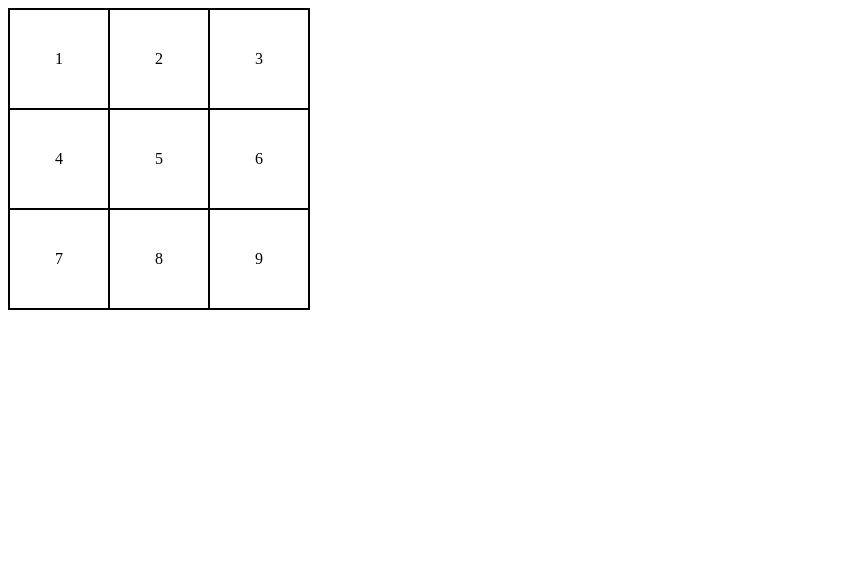
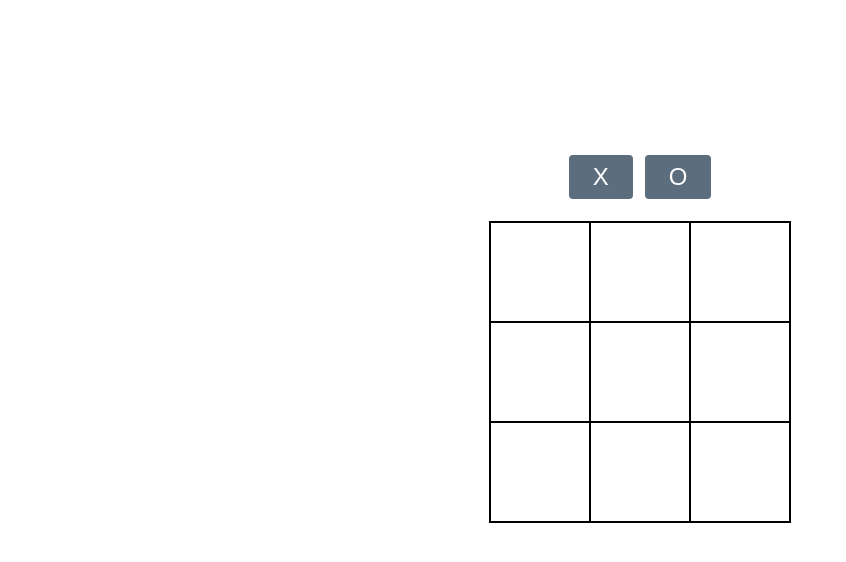
Before and after one commit to Simtudy-Frontend/react-tic-tac-toe, a React app in the folder jjanmo/: page / in a window 1280 px wide. Shown: the top 562 px of the page, without its empty margins (0-846 px from the left). Built offline with nearby package versions, Linux system fonts and the light colour scheme.

Commit message:
feat: 더미 데이터 및 타입 추가와 보드 스타일 구현

```diff
--- a/jjanmo/src/App.tsx
+++ b/jjanmo/src/App.tsx
@@ -1,7 +1,52 @@
 import Board from '@/components/Board'
+import { BoardData } from './types'
+import styled from 'styled-components'
+
+const boardData: BoardData = Array.from({ length: 3 }, (_, i) =>
+  Array.from({ length: 3 }, (_, j) => ({ row: i, col: j, value: '' }))
+)
 
 const App = () => {
-  return <Board />
+  return (
+    <Container>
+      <ButtonContainer>
+        <Button>X</Button>
+        <Button>O</Button>
+      </ButtonContainer>
+      <Board data={boardData} />
+    </Container>
+  )
 }
 
 export default App
+
+const Container = styled.div`
+  width: 100%;
+  height: 80vh;
+  display: flex;
+  flex-direction: column;
+  justify-content: center;
+  align-items: center;
+`
+const ButtonContainer = styled.div`
+  width: 100%;
+  margin: 16px;
+  display: flex;
+  justify-content: center;
+`
+const Button = styled.button`
+  padding: 8px 24px;
+  margin: 6px;
+  border: none;
+  border-radius: 4px;
+  outline: none;
+  cursor: pointer;
+  opacity: 0.8;
+  font-size: 24px;
+  background-color: rgba(52, 73, 94, 1);
+  color: white;
+  &:hover {
+    opacity: 1;
+    transition: 1s;
+  }
+`
--- a/jjanmo/src/components/Board.tsx
+++ b/jjanmo/src/components/Board.tsx
@@ -1,18 +1,15 @@
 import styled from 'styled-components'
 import Cell from '@/components/Cell'
+import { BoardData } from '@/types'
 
-const gridData = [
-  [1, 2, 3],
-  [4, 5, 6],
-  [7, 8, 9],
-]
+interface Props {
+  data: BoardData
+}
 
-const Board = () => {
+const Board = ({ data }: Props) => {
   return (
     <Container>
-      {gridData.map((row, i) =>
-        row.map((_, j) => <Cell value={gridData[i][j]} />)
-      )}
+      {data.map((row, i) => row.map((_, j) => <Cell cellData={data[i][j]} />))}
     </Container>
   )
 }
--- a/jjanmo/src/components/Cell.tsx
+++ b/jjanmo/src/components/Cell.tsx
@@ -1,11 +1,12 @@
+import { CellData } from '@/types'
 import styled from 'styled-components'
 
 interface Props {
-  value: number
+  cellData: CellData
 }
 
-const Cell = ({ value }: Props) => {
-  return <Container>{value}</Container>
+const Cell = ({ cellData }: Props) => {
+  return <Container>{cellData.value}</Container>
 }
 
 export default Cell
--- /dev/null
+++ b/jjanmo/src/types.ts
@@ -0,0 +1,7 @@
+export interface CellData {
+  row: number
+  col: number
+  value: string
+}
+export type RowData = CellData[]
+export type BoardData = RowData[]
```
